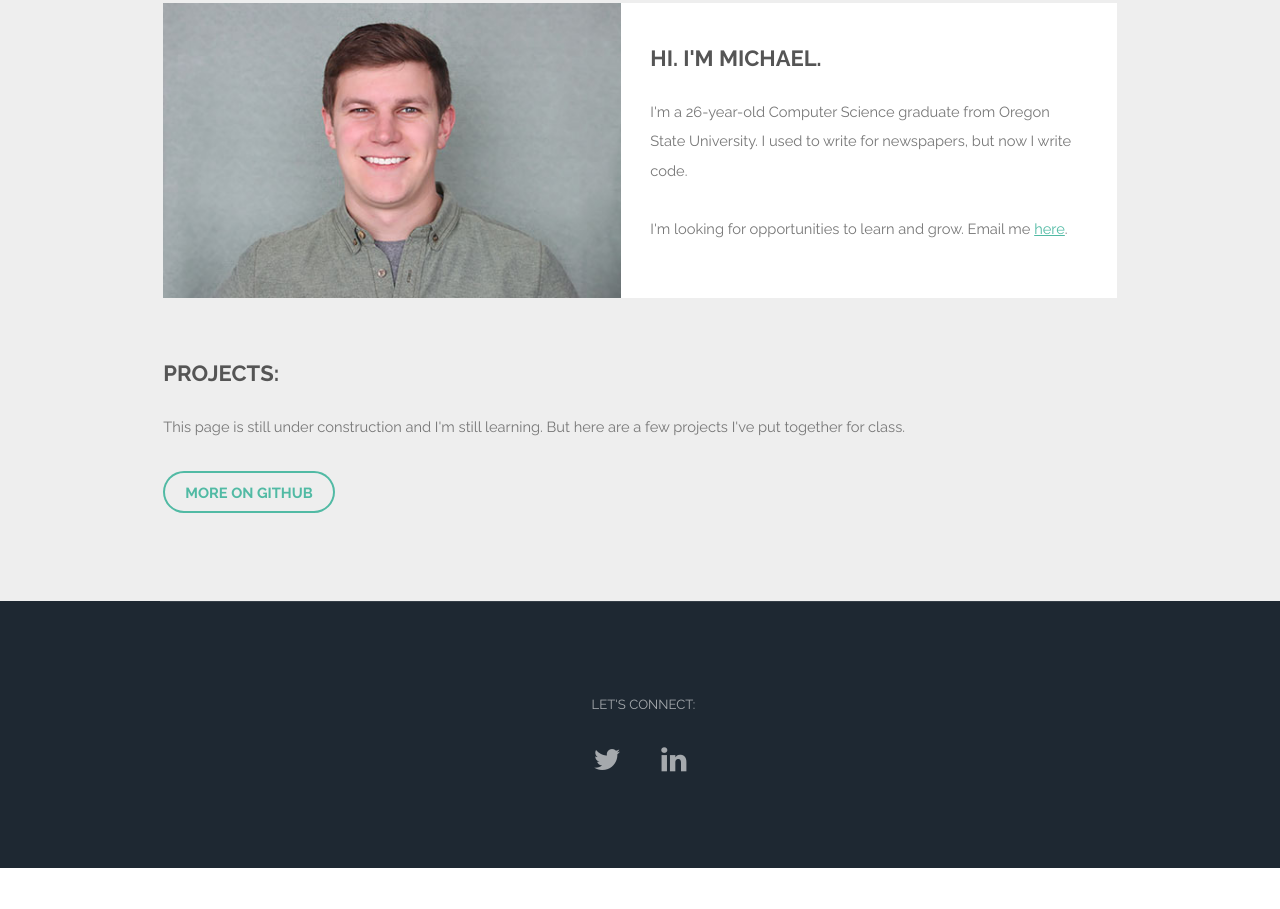
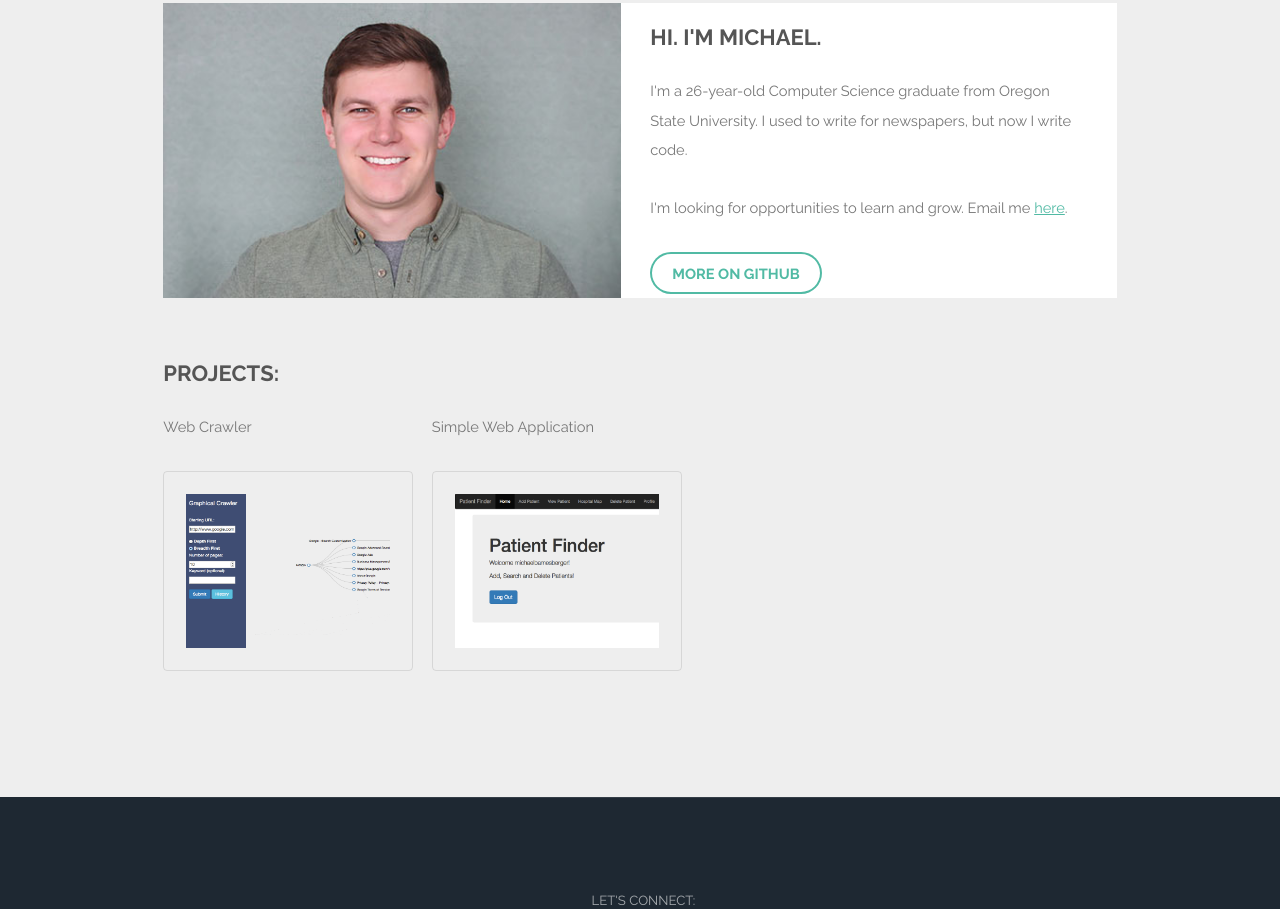
Before and after one commit to mbamesb2/mbamesb2.github.io, a plain HTML site: page index.html in a window 1280 px wide. Shown: the part 565-1474 px from the top of the page. Before the commit the page ends 1433 px from the top, so only its background shows below. Drawn offline with Linux system fonts and the light colour scheme.

Commit message:
Add Project Images

```diff
--- a/index.html
+++ b/index.html
@@ -8,6 +8,13 @@
 		<link rel="stylesheet" href="assets/css/main.css" />
 		<!--[if lte IE 8]><link rel="stylesheet" href="assets/css/ie8.css" /><![endif]-->
 		<!--[if lte IE 9]><link rel="stylesheet" href="assets/css/ie9.css" /><![endif]-->
+                <style>
+                    .box {
+                        height: 200px;
+                        width: 250px;
+                    }
+
+                </style>
 	</head>
 	<body class="landing">
 
@@ -34,16 +41,21 @@
 							<h2>Hi. I'm Michael.</h2>
 							<p>I'm a 26-year-old Computer Science graduate from Oregon State University. I used to write for newspapers, but now I write code.</p>
 							<p>I'm looking for opportunities to learn and grow. Email me <a href="mailto:michaelbamesberger@gmail.com">here</a>.</p>
+                                                        <a href="https://github.com/mbamesb2" class="button alt">More on GitHub</a>
 						</div>
 					</article>
 
 						<div class="content">
 							<h2>Projects:</h2>
-							<p>This page is still under construction and I'm still learning. But here are a few projects I've put together for class. </p>
 							<ul class="actions">
-								<li>
-									<a href="https://github.com/mbamesb2" class="button alt">More on GitHub</a>
-								</li>
+                                                                <li>
+                                                                        <p>Web Crawler</p>
+                                                                        <a href="http://webcrawlerapi.appspot.com"><img class="box" src="images/crawler.jpg"></a>
+                                                                </li>
+                                                                <li>
+                                                                        <p>Simple Web Application</p>
+                                                                        <a href="http://mobile-cloud-bamesberger.appspot.com"><img class="box" src="images/patient.jpg"></a>
+                                                                </li>
 							</ul>
 						</div>
 					</article>
```
Also changed, not shown: images/crawler.jpg (added), images/patient.jpg (added).
